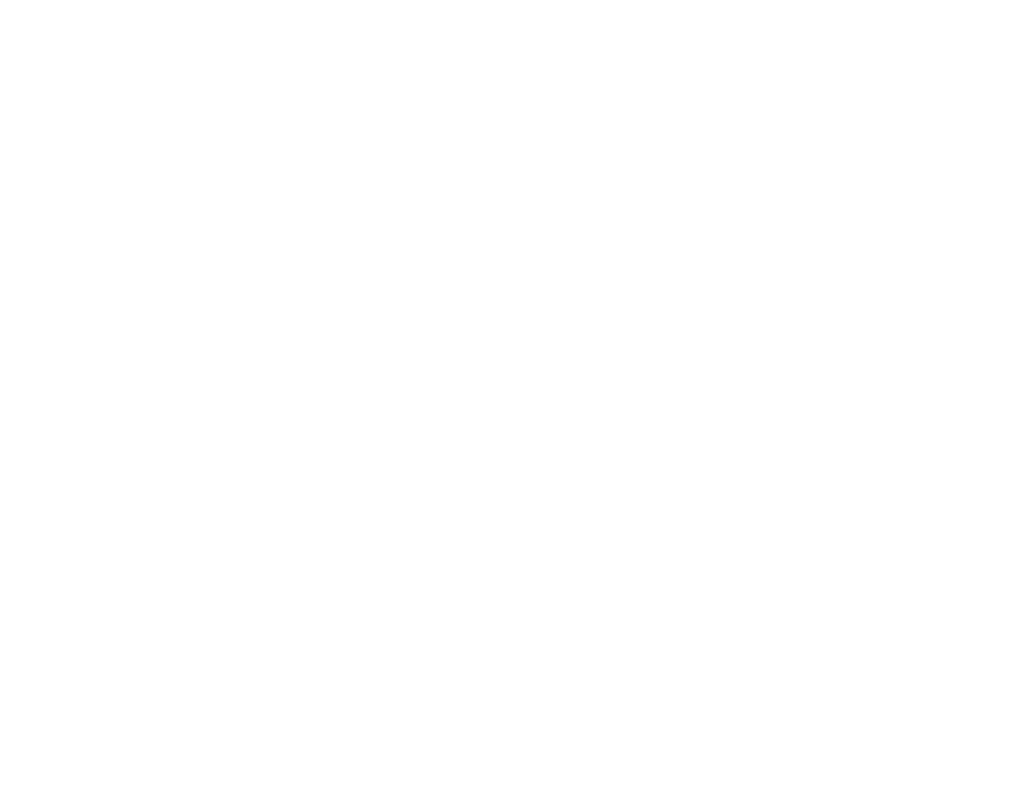
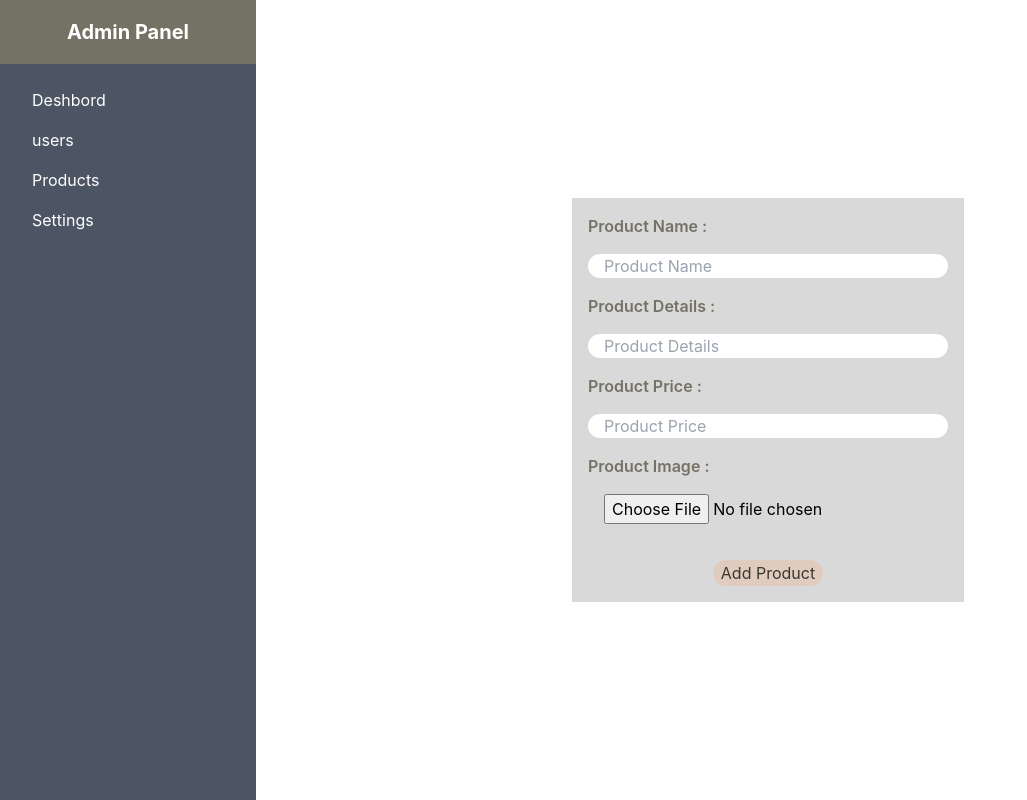
Before and after one commit to Kenilswadas/E-commerce-App-kenil, a React (Create React App) app: page /Admin/Products in a window 1280 px wide. Before the commit this address had no page. Shown: the whole page, without its empty margins (0-1027 px from the left). Built offline with nearby package versions, Linux system fonts and the light colour scheme; the HTML template or start-up script is replaced by a standard one.

Commit message:
Products adition by Admin

```diff
--- a/package.json
+++ b/package.json
@@ -23,6 +23,7 @@
     "react-swipeable-views-utils": "^0.14.0",
     "react-toastify": "^10.0.4",
     "styled-components": "^6.1.8",
+    "uuidv4": "^6.2.13",
     "web-vitals": "^2.1.4",
     "yup": "^1.3.3"
   },
--- a/src/App.js
+++ b/src/App.js
@@ -3,6 +3,8 @@
 import { BrowserRouter, Routes, Route } from "react-router-dom";
 import SignUppage from "./SignUp/SignUppage";
 import Home from "./Home/Home";
+import Admin from "./Home/Admin";
+import Products from "./Home/Products";
 function App() {
   return (
     <div>
@@ -11,6 +13,8 @@
           <Route path="/" element={<SignUppage />} />
           <Route path="/SignInpage" element={<SignInpage />} />
           <Route path="/Home" element={<Home />} />
+          <Route path="/Admin" element={<Admin />} />
+          <Route path="/Admin/Products" element={<Products />} />
         </Routes>
       </BrowserRouter>
     </div>
--- a/src/FirebaseConfig/Firebaseconfig.jsx
+++ b/src/FirebaseConfig/Firebaseconfig.jsx
@@ -2,6 +2,12 @@
 import { initializeApp } from "firebase/app";
 import { getAnalytics } from "firebase/analytics";
 import { getAuth } from "firebase/auth";
+//for fireStore
+import { getFirestore } from "firebase/firestore";
+
+//for Storage
+import { getStorage } from "firebase/storage";
+
 // TODO: Add SDKs for Firebase products that you want to use
 // https://firebase.google.com/docs/web/setup#available-libraries
 
@@ -21,4 +27,8 @@
 const app = initializeApp(firebaseConfig);
 const analytics = getAnalytics(app);
 const auth = getAuth(app);
-export {auth}
+// Initialize Cloud Firestore and get a reference to the service
+const db = getFirestore(app);
+const storage = getStorage(); //Storage
+
+export { auth, db ,storage };
--- /dev/null
+++ b/src/Home/Admin.jsx
@@ -0,0 +1,53 @@
+import React, { useState } from "react";
+import { storage, db } from "../FirebaseConfig/Firebaseconfig";
+import { VerticalNavbar } from "../Smallcomponents/VerticalNavbar";
+import { getStorage, ref, uploadBytes } from "firebase/storage";
+const Admin = () => {
+  const [name, setName] = useState("");
+  const [description, setDescription] = useState("");
+  const [image, setImage] = useState(null);
+  const [price, setPrice] = useState("");
+  const [discountPrice, setDiscountPrice] = useState("");
+  const [productId, setProductId] = useState("");
+
+  const handleSubmit = async (e) => {
+    e.preventDefault();
+
+    // Upload image to Firebase Storage
+    const storageRef = storage.ref();
+    const imageRef = storageRef.child(image.name);
+    await imageRef.put(image);
+    const imageUrl = await imageRef.getDownloadURL();
+
+    // Add product data to Firestore
+    await db.collection("products").add({
+      name,
+      description,
+      imageUrl,
+      price,
+      discountPrice,
+      productId,
+    });
+
+    // Clear form fields after submission
+    setName("");
+    setDescription("");
+    setImage(null);
+    setPrice("");
+    setDiscountPrice("");
+    setProductId("");
+  };
+
+  return (
+    <div className="flex">
+      <div>
+        <VerticalNavbar />
+      </div>
+      <div className="flex items-center justify-center h-screen w-full">
+        <h1 className="text-green-500 text-5xl ">Welcome to Admin page</h1>
+      </div>
+    </div>
+  );
+};
+
+export default Admin;
--- /dev/null
+++ b/src/Home/Products.jsx
@@ -0,0 +1,73 @@
+import React, { useEffect, useState } from "react";
+import { VerticalNavbar } from "../Smallcomponents/VerticalNavbar";
+import { Label } from "../Smallcomponents/Label";
+import { InputField } from "../Smallcomponents/InputField";
+import { Button } from "../Smallcomponents/Buttons";
+//uuidv4
+// import { uuid } from "uuidv4";
+//firebase database
+import { db, storage } from "../FirebaseConfig/Firebaseconfig";
+import { addDoc, collection, doc, getDoc } from "@firebase/firestore";
+import { ref, uploadBytes } from "@firebase/storage";
+function Products() {
+  const [name, setName] = useState();
+  const [details, setDetails] = useState();
+  const [price, setPrice] = useState();
+  const [image, setImage] = useState();
+  const AddProducts = () => {
+    console.log(name);
+    console.log(details);
+    console.log(price);
+    console.log(image);
+    const mycollection = collection(db, "MyProducts");
+    // console.log(mycollection);
+    const data = addDoc(mycollection, {
+      ProductName: name,
+      ProductDetail: details,
+      ProductPrice: price,
+      // ProductId:`${uuid}`,
+      ProductImage: image,
+    });
+  };
+  // useEffect(() => {
+  //   const ImageRef = ref(storage, `NewFolder/${image}`);
+  //   const img = getDoc(doc(db, "MyProducts", "zEts1yeiAYGpWHV4x4Cv"));
+  //   console.log(img);
+  //   // uploadBytes(imageRef, img);
+  // }, [image]);
+  return (
+    <div className="flex">
+      <div>
+        <VerticalNavbar />
+      </div>
+      <div className="flex items-center justify-center h-screen w-full">
+        <form action="" className="flex flex-col p-4 bg-[#D9D9D9]  ">
+          <Label name={"Product Name"} />
+          <InputField
+            type={"text"}
+            placeholder={"Product Name"}
+            setFunction={setName}
+          />
+          <Label name={"Product Details"} />
+          <InputField
+            type={"text"}
+            placeholder={"Product Details"}
+            setFunction={setDetails}
+          />
+          <Label name={"Product Price"} />
+          <InputField
+            type={"number"}
+            placeholder={"Product Price"}
+            setFunction={setPrice}
+          />
+          <Label name={"Product Image"} />
+          <InputField type={"file"} placeholder={""} setFunction={setImage} />
+
+          <Button btnName={"Add Product"} clickHandler={AddProducts} />
+        </form>
+      </div>
+    </div>
+  );
+}
+
+export default Products;
--- a/src/SignUp/SignUppage.jsx
+++ b/src/SignUp/SignUppage.jsx
@@ -1,4 +1,4 @@
-import React from "react";
+import React, { useState } from "react";
 import { useFormik } from "formik";
 import * as Yup from "yup";
 import SignupImage from "../images/signupcopy.jpeg";
@@ -12,11 +12,14 @@
 import { toast, ToastContainer } from "react-toastify";
 import { createUserWithEmailAndPassword } from "firebase/auth";
 import { useNavigate } from "react-router";
-import { auth } from "../FirebaseConfig/Firebaseconfig";
+import { auth, db } from "../FirebaseConfig/Firebaseconfig";
 import { useEffect } from "react";
 import { onAuthStateChanged } from "firebase/auth";
+//for fireStore
+import { collection, addDoc } from "firebase/firestore";
 function SignUppage() {
   const navigate = useNavigate();
+  // const [userCount, setUserCount] = useState(0);
   const formik = useFormik({
     initialValues: {
       name: "",
@@ -43,7 +46,7 @@
     onSubmit: (values) => {
       toast.success(JSON.stringify(values, null, 2));
 
-      console.log(auth);
+      // console.log(auth);
       createUserWithEmailAndPassword(
         auth,
         formik.values.email,
@@ -58,6 +61,18 @@
           toast.error("oppes error !!");
           console.log(error);
         });
+
+      //fireStore
+      const mycollection = collection(db, "Myusers");
+      // console.log(mycollection);
+      const adddocument = addDoc(mycollection, {
+        UserEmail: formik.values.email,
+        UserName: formik.values.name,
+        UserPassword: formik.values.password,
+        // Id: userCount,
+      });
+      // console.log(adddocument.id);
+      // setUserCount(userCount+1);
     },
   });
   useEffect(() => {
@@ -71,7 +86,7 @@
       }
     });
   });
-  console.log(auth);
+  // console.log(auth);
   return (
     <div className="flex items-center justify-center  bg-white h-screen">
       {/* <ToastContainer /> */}
--- a/src/Smallcomponents/Buttons.jsx
+++ b/src/Smallcomponents/Buttons.jsx
@@ -16,4 +16,4 @@
   );
 };
 
-export { Button};
+export { Button };
--- /dev/null
+++ b/src/Smallcomponents/InputField.jsx
@@ -0,0 +1,11 @@
+const InputField = ({type,placeholder,setFunction}) => {
+  return (
+    <input
+      type={type}
+      placeholder={placeholder}
+      className="mb-4 rounded-full pl-4"
+      onChange={(e)=>setFunction(e.target.value)}
+    />
+  );
+};
+export { InputField };
--- /dev/null
+++ b/src/Smallcomponents/Label.jsx
@@ -0,0 +1,10 @@
+const Label = ({ name }) => {
+  return (
+    <label htmlFor={name} className="mb-4 font-semibold text-[#747264]">
+      {name}
+      {" : "}
+    </label>
+  );
+};
+
+export { Label };
--- a/src/Smallcomponents/NavButton.jsx
+++ b/src/Smallcomponents/NavButton.jsx
@@ -1,6 +1,14 @@
-const NavButton = ({ buttonName, FaIons }) => {
+import React from "react";
+import { useNavigate } from "react-router";
+const NavButton = ({ buttonName, FaIons, page }) => {
+  const navigate = useNavigate();
+
   return (
-    <button className=" flex items-center bg-white text-[#747264] rounded-full p-1 m-1 pl-6 pr-6 hover:bg-[#747264] hover:text-[#ffffff]">
+    <button
+      type="button"
+      className=" flex items-center bg-white text-[#747264] rounded-full p-1 m-1 pl-6 pr-6 hover:bg-[#747264] hover:text-[#ffffff]"
+      onClick={() => navigate(`${page}`)}
+    >
       {FaIons}
       {buttonName}
     </button>
--- /dev/null
+++ b/src/Smallcomponents/VerticalNavbar.jsx
@@ -0,0 +1,39 @@
+import { Link } from "react-router-dom";
+const VerticalNavbar = () => {
+  return (
+    <div className="h-screen flex flex-col bg-[#747264] w-64">
+      <div className="h-16 flex items-center justify-center text-white text-xl font-bold">
+        Admin Panel
+      </div>
+      <nav className="flex-1 bg-gray-600 p-4">
+        <ul>
+          <li>
+            <Link className="block text-white py-2 px-4 hover:bg-[#D9D9D9] hover:text-[#747264]">
+              Deshbord
+            </Link>
+          </li>
+          <li>
+            <Link className="block text-white py-2 px-4 hover:bg-[#D9D9D9] hover:text-[#747264]">
+              users
+            </Link>
+          </li>
+          <li>
+            <Link
+              className="block text-white py-2 px-4 hover:bg-[#D9D9D9] hover:text-[#747264]"
+              to={"/Admin/Products"}
+            >
+              Products
+            </Link>
+          </li>
+          <li>
+            <Link className="block text-white py-2 px-4 hover:bg-[#D9D9D9] hover:text-[#747264]">
+              Settings
+            </Link>
+          </li>
+        </ul>
+      </nav>
+    </div>
+  );
+};
+
+export { VerticalNavbar };
```
Also changed, not shown: src/Home/Home.jsx (+52 -10 lines), 1 other file (tests, documents, lock files or other folders).
